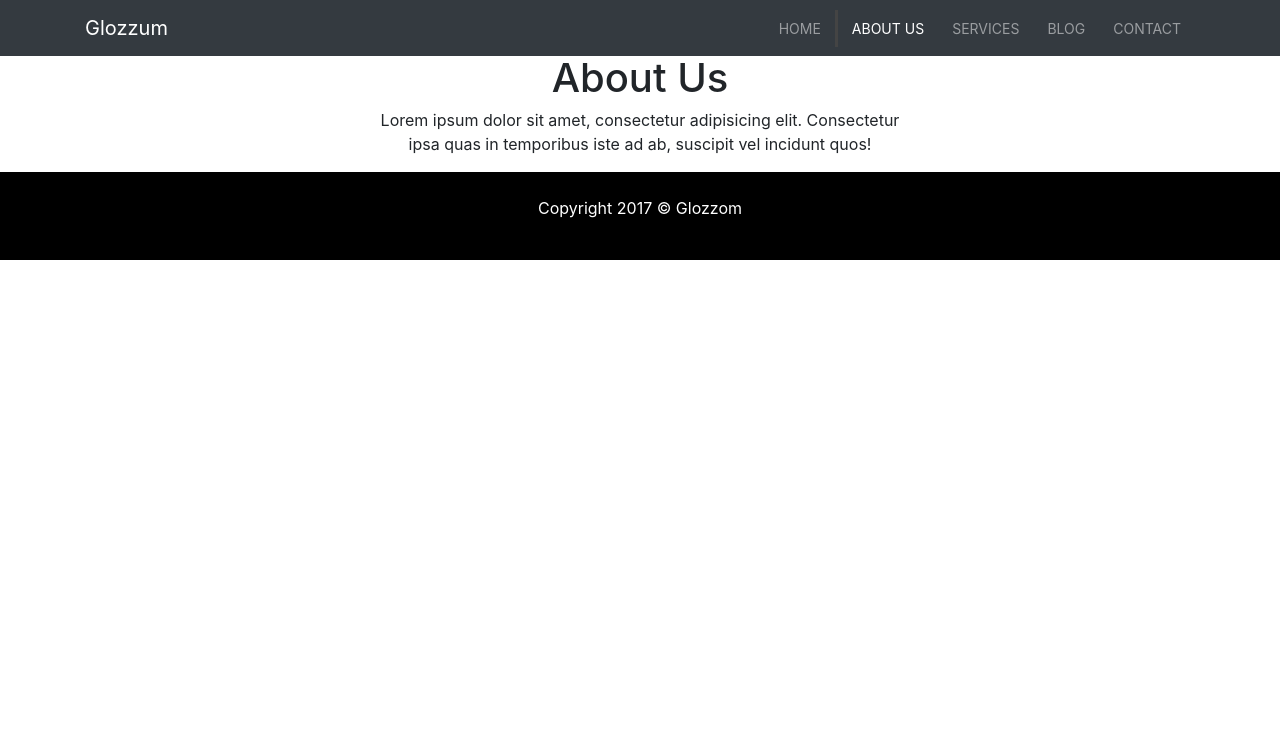
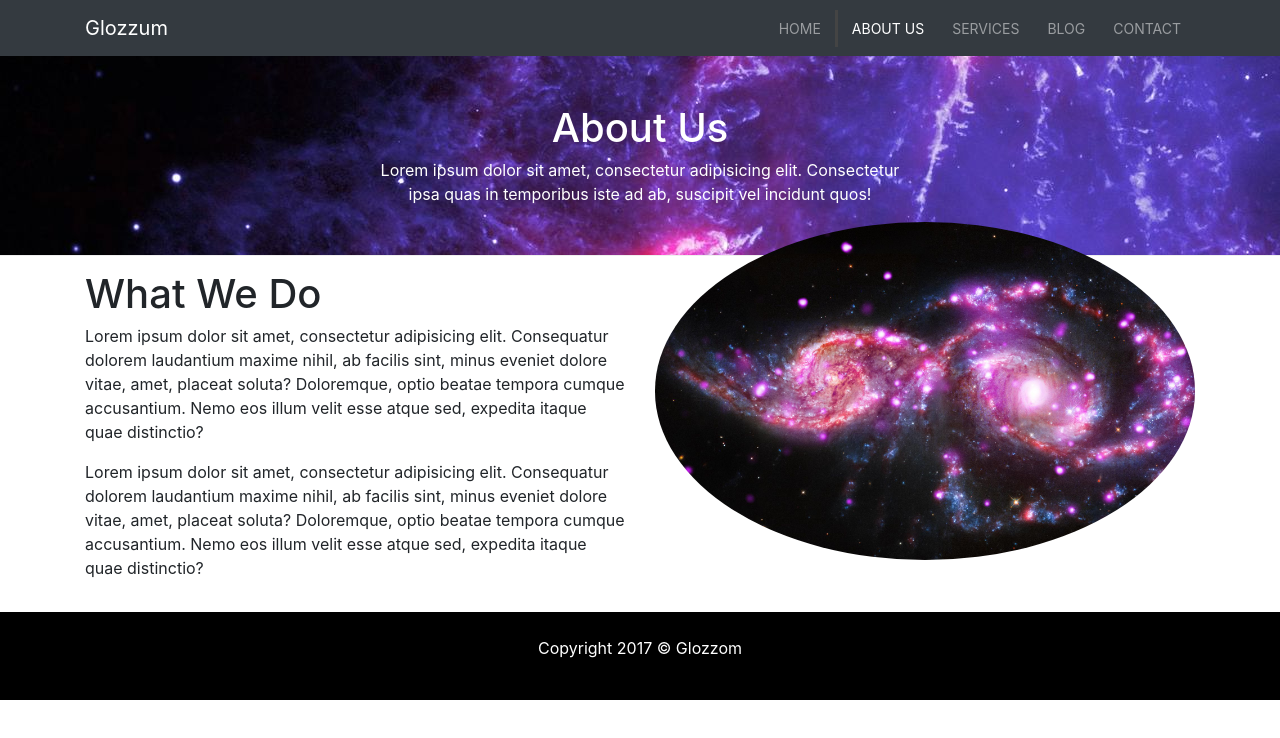
Before and after one commit to neterod/Glozzom-Multi-Page-Theme, a website with bundled scripts: page src/about.html in a window 1280 px wide. Built offline with nearby package versions, Linux system fonts and the light colour scheme; a script that the page names is missing; files whose address does not match are found by name.

Commit message:
Did the pic and something else

```diff
--- a/src/about.html
+++ b/src/about.html
@@ -54,8 +54,21 @@
            </div>
        </div>
    </header>
-
-
+   <!-- About section -->
+   <section id="about" class="py-3">
+       <div class="container">
+           <div class="row">
+               <div class="col-md-6">
+                   <h1>What We Do</h1>
+                   <p>Lorem ipsum dolor sit amet, consectetur adipisicing elit. Consequatur dolorem laudantium maxime nihil, ab facilis sint, minus eveniet dolore vitae, amet, placeat soluta? Doloremque, optio beatae tempora cumque accusantium. Nemo eos illum velit esse atque sed, expedita itaque quae distinctio?</p>
+                   <p>Lorem ipsum dolor sit amet, consectetur adipisicing elit. Consequatur dolorem laudantium maxime nihil, ab facilis sint, minus eveniet dolore vitae, amet, placeat soluta? Doloremque, optio beatae tempora cumque accusantium. Nemo eos illum velit esse atque sed, expedita itaque quae distinctio?</p>
+               </div>
+               <div class="col-md-6">
+                   <img src="images/PIA18903-1920x1200.jpg" alt="" class="about-img img-fluid rounded-circle d-none d-md-block">
+               </div>
+           </div>
+       </div>
+   </section>
 
 
 
--- a/src/scss/footer.scss
+++ b/src/scss/footer.scss
@@ -28,3 +28,18 @@
     background-color: black;
     color: white;
 }
+
+#page-header{
+    height:200px;
+    background:url(../images/PIA17563-1920x1200.jpg);
+    background-position: 0 -360px;
+    color:#fff;
+    border-bottom:1px #eee solid;
+    padding-top: 50px;
+}
+
+#about{
+    img{
+        margin-top:-50px;
+    }
+}
```
Also changed, not shown: dist/about.html, dist/css/main.min.css, 1 other file.
